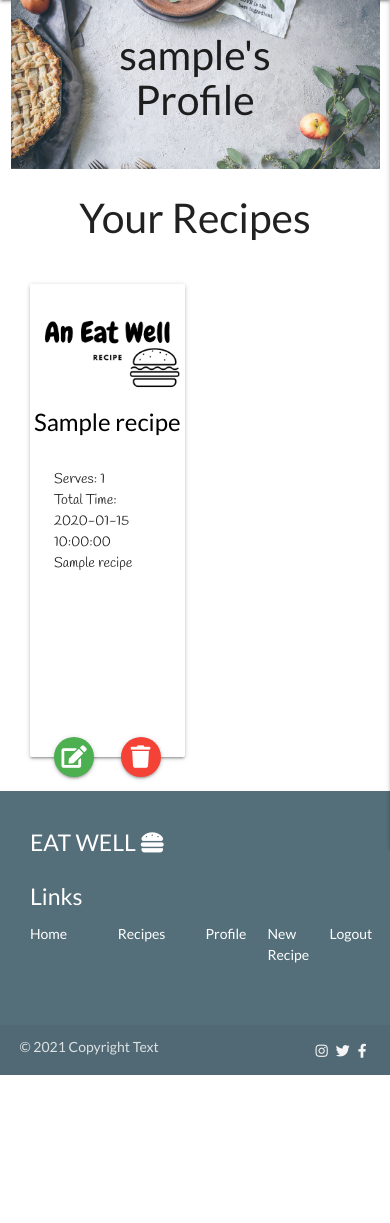
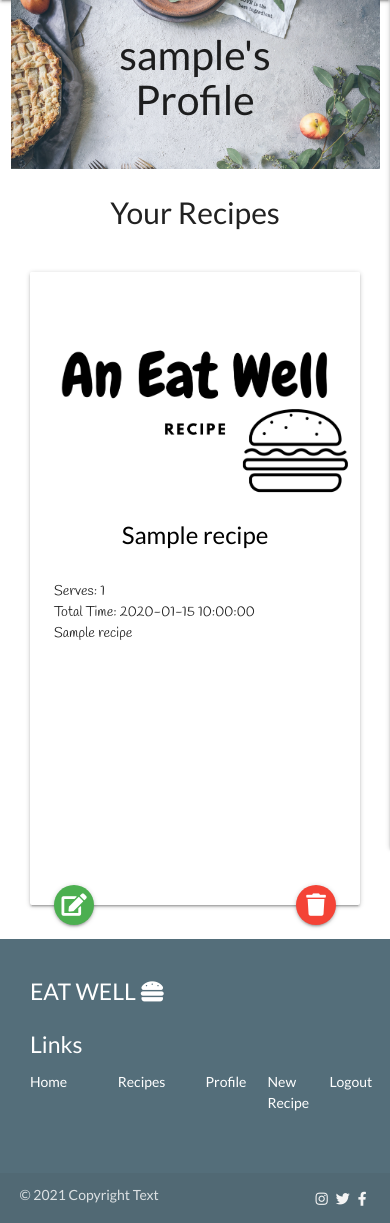
Before and after one commit to Dgoodwin92/eat-well, a Flask app: page /profile/1 in a window 390 px wide. Shown: the part 56-1279 px from the top of the page. Before the commit the page ends 1131 px from the top, so only its background shows below. Run offline with Flask 2, Linux system fonts and the light colour scheme; the visitor is signed in with stand-in values (Sample User, id 1); a database or web service that is not in the repository returns one stand-in record (values such as "Sample title"); some libraries are stand-ins or nearby versions.

Commit message:
Media screen sizes adapted, elements adjusted to fit all sizes to be more responsive.

```diff
--- a/static/css/style.css
+++ b/static/css/style.css
@@ -85,14 +85,9 @@ p {
 }
 
 .card-recipes {
-    height: 65vh;
+    height: 52vh;
 }
 
-@media only screen and (max-width: 600px) {
-    .card-recipes {
-        height: 71vh;
-    }
-}
 
 h5 a {
     color: black;
@@ -116,10 +111,8 @@ h5 a {
   transform: translate(-50%, -50%);
 }
 
-@media only screen and (max-width: 600px) {
 #profile-cards {
-    height: 56vh;
-}
+    height: 50vh;
 }
 
 #user-card-panel {
@@ -168,6 +161,10 @@ h5 a {
 @media only screen and (max-width: 600px) {
 
     /* Home Page */
+    .home-card {
+        height: 170px;
+    }
+
     .page-header {
         font-size: 50px;
     }
@@ -189,6 +186,41 @@ h5 a {
     }
 
     .card-recipes {
-        height: 62vh;
+        height: 80vh;
+    }
+
+    /* Profile Page */
+    #profile-cards {
+        height: 75vh;
+    }
+
+    /* Add Recipe Page */
+    .page-heading {
+        font-size: 30px;
+    }
+
+    /* Edit Recipe Page */
+    .recipe-button {
+        margin: 3px;
     }
 }
+
+/* Tablet Screens */
+@media only screen and (min-width: 601px) and (max-width: 1024px) {
+    /* Recipe page */
+    .card-recipes {
+        height: 40vh;
+    }
+
+    /* Edit Recipe Page */
+    .recipe-button {
+        margin: 3px;
+    }
+
+    /* Recipe Page */
+    .card-recipes {
+        height: 42vh;
+    }
+
+
+}
--- a/templates/add-recipe.html
+++ b/templates/add-recipe.html
@@ -16,7 +16,7 @@
         </div>
         <!--Recipe Category Selected-->
         <div class="row">
-            <div class="input-field col s6">
+            <div class="input-field col s12 m4">
                 <div class="i fas fa-folder-open prefix"></div>
                 <select id="category_name" name="category_name" class="validate" required>
                     <option value="" disabled selected>Choose Category</option>
--- a/templates/profile.html
+++ b/templates/profile.html
@@ -20,7 +20,7 @@
             <div class="row">
                 {% if recipe|length == 0 %}
                 {% for recipe in recipes %}
-                <div class="col s6 m4">
+                <div class="col s12 m4">
                     <div class="card card-recipes" id="profile-cards">
                         <div class="card-image">
                             <img class="materialboxed" src="/static/images/recipes/An Eat Well.png">
```
Also changed, not shown: templates/edit-recipe.html (+4 -4 lines).
